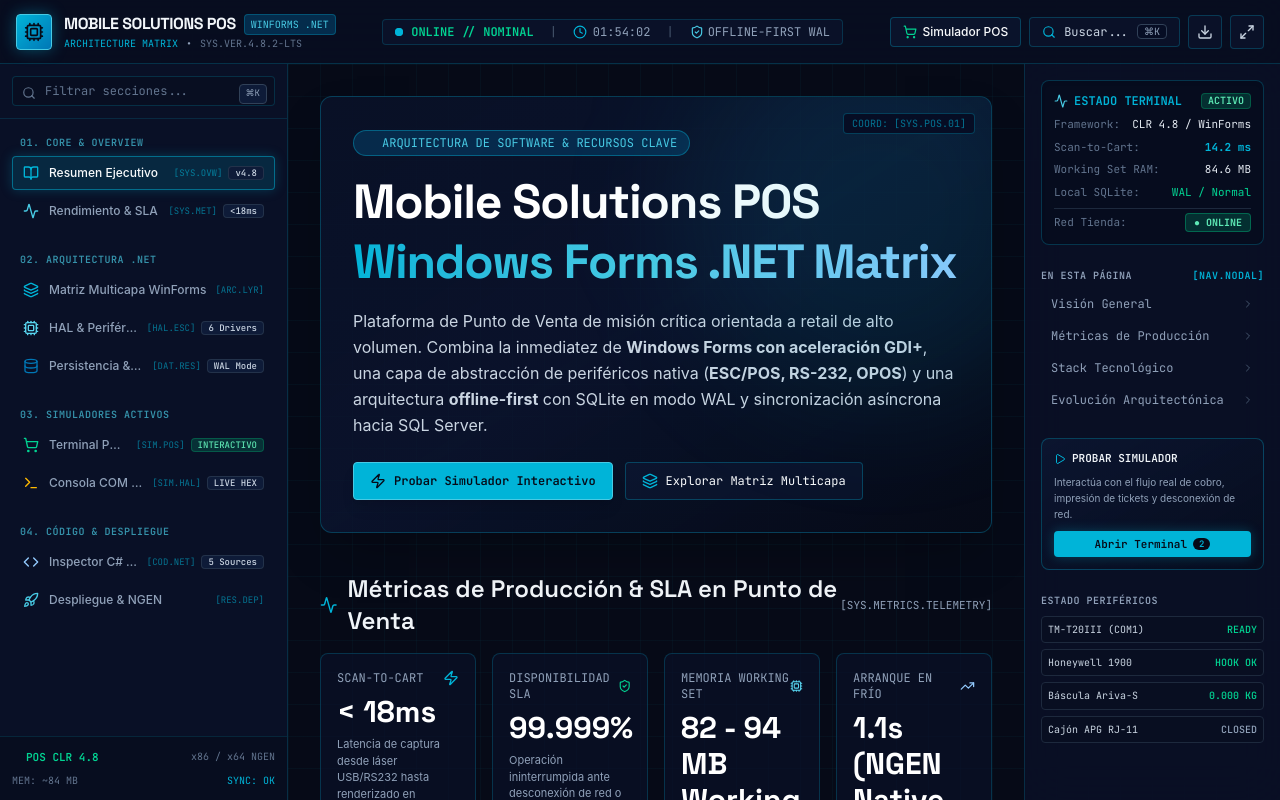
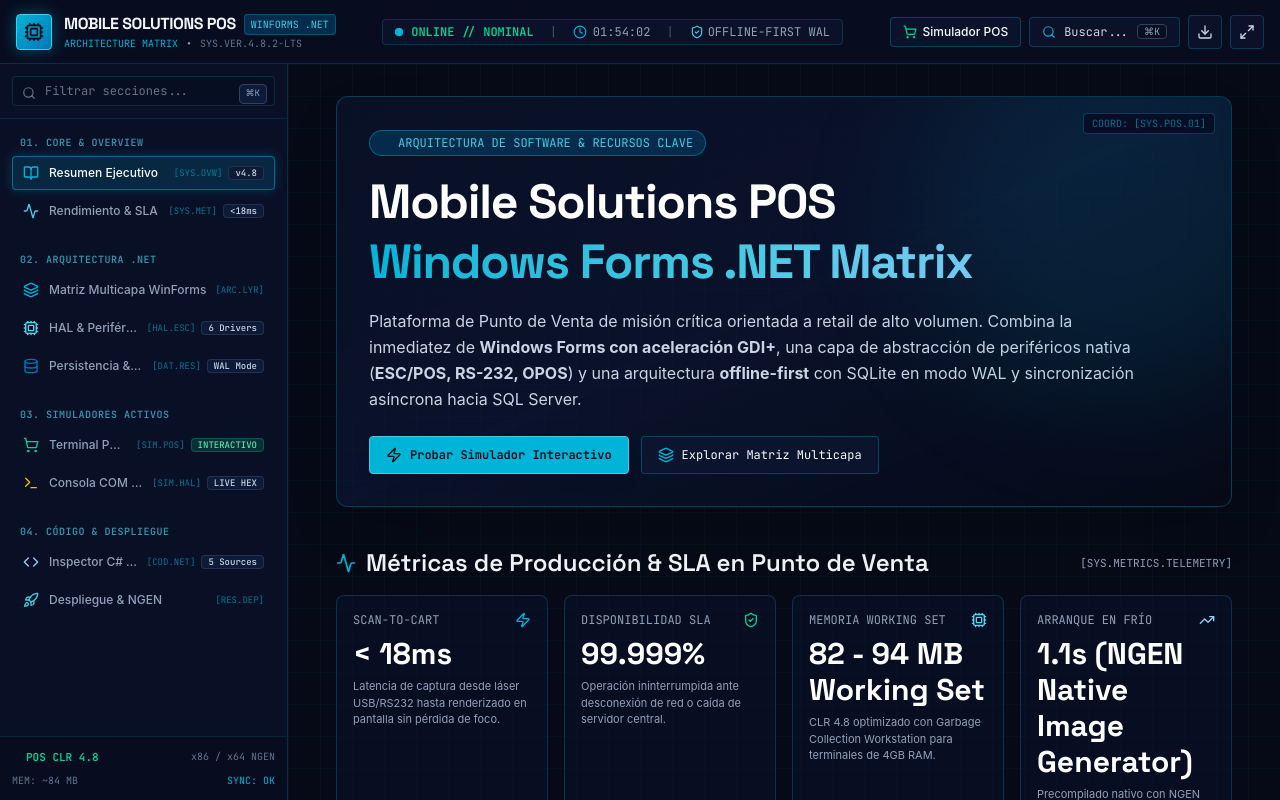
Before and after one commit to NoMeCompila/MobileSolutions-SPA, a React (Vite) app: page / in a window 1280 px wide. Shown: the top 800 px of the page. Built offline with nearby package versions, Linux system fonts and the light colour scheme.

Commit message:
refactor(RightTelemetryPanel.tsx); delete rigth side panel

```diff
--- a/src/App.tsx
+++ b/src/App.tsx
@@ -3,7 +3,6 @@ import { SectionId, POSCartItem } from './types';
 import { SAMPLE_POS_PRODUCTS } from './data/posArchitectureData';
 import { Header } from './components/Header';
 import { Sidebar } from './components/Sidebar';
-import { RightTelemetryPanel } from './components/RightTelemetryPanel';
 import { SearchModal } from './components/SearchModal';
 
 import { OverviewSection } from './components/sections/OverviewSection';
@@ -136,21 +135,12 @@ Generated by Mobile Solutions POS Architecture Matrix Portal.
           onOpenSearch={() => setIsSearchOpen(true)}
         />
 
-        {/* Central Content Canvas (with 280px left margin on desktop and 256px right margin on xl) */}
-        <main className="flex-1 min-w-0 px-4 sm:px-8 py-8 lg:ml-72 xl:mr-64 transition-all">
-          <div className="max-w-5xl mx-auto">
+        {/* Central Content Canvas */}
+        <main className="flex-1 min-w-0 px-4 sm:px-8 lg:px-12 py-8 lg:ml-72 transition-all">
+          <div className="max-w-6xl mx-auto w-full">
             {renderActiveSection()}
           </div>
         </main>
-
-        {/* Right 240px Telemetry & Nodal Navigation Panel */}
-        <RightTelemetryPanel
-          activeSection={activeSection}
-          onSelectSection={setActiveSection}
-          onlineMode={onlineMode}
-          onToggleOnlineMode={() => setOnlineMode(prev => !prev)}
-          cartCount={cart.length}
-        />
       </div>
 
       {/* Global Quick Search Modal (Cmd+K) */}
--- a/src/components/RightTelemetryPanel.tsx
+++ /dev/null
@@ -1,192 +0,0 @@
-import React from 'react';
-import { Activity, Cpu, HardDrive, Wifi, CheckCircle2, ChevronRight, Play } from 'lucide-react';
-import { SectionId } from '../types';
-
-interface RightTelemetryPanelProps {
-  activeSection: SectionId;
-  onSelectSection: (id: SectionId) => void;
-  onlineMode: boolean;
-  onToggleOnlineMode: () => void;
-  cartCount: number;
-}
-
-export const RightTelemetryPanel: React.FC<RightTelemetryPanelProps> = ({
-  activeSection,
-  onSelectSection,
-  onlineMode,
-  onToggleOnlineMode,
-  cartCount
-}) => {
-  // Navigation nodes for the current section
-  const sectionAnchors: Record<SectionId, { label: string; id: string }[]> = {
-    overview: [
-      { label: 'Visión General', id: 'ovw-top' },
-      { label: 'Métricas de Producción', id: 'ovw-metrics' },
-      { label: 'Stack Tecnológico', id: 'ovw-stack' },
-      { label: 'Evolución Arquitectónica', id: 'ovw-evolution' }
-    ],
-    architecture: [
-      { label: 'Capas del Sistema (N-Tier)', id: 'arc-layers' },
-      { label: 'Patrón de Comunicación', id: 'arc-patterns' },
-      { label: 'Ciclo Transaccional', id: 'arc-cycle' }
-    ],
-    'hardware-hal': [
-      { label: 'HAL Drivers Matriz', id: 'hal-drivers' },
-      { label: 'Impresoras ESC/POS', id: 'hal-printer' },
-      { label: 'Básculas RS-232', id: 'hal-scale' },
-      { label: 'Win32 RawInput Scanner', id: 'hal-scanner' }
-    ],
-    'terminal-simulator': [
-      { label: 'Escaneo de Códigos', id: 'sim-scanner' },
-      { label: 'Carrito & Pesaje', id: 'sim-cart' },
-      { label: 'Ticket Térmico 80mm', id: 'sim-ticket' },
-      { label: 'Simulador Offline/Online', id: 'sim-resilience' }
-    ],
-    'hardware-console': [
-      { label: 'Puertos Serie COM', id: 'hcon-ports' },
-      { label: 'Inyección de Comandos', id: 'hcon-inject' },
-      { label: 'Hex Log en Tiempo Real', id: 'hcon-hexlog' }
-    ],
-    'data-resilience': [
-      { label: 'Esquema Relacional', id: 'dat-schema' },
-      { label: 'SQLite WAL Mode', id: 'dat-wal' },
-      { label: 'Gateway de Sincronización', id: 'dat-sync' }
-    ],
-    'code-repository': [
-      { label: 'EscPosPrinterDriver.cs', id: 'cod-escpos' },
-      { label: 'RawInputBarcodeHook.cs', id: 'cod-rawinput' },
-      { label: 'OfflineJournal.cs', id: 'cod-wal' },
-      { label: 'SyncWorkerService.cs', id: 'cod-sync' }
-    ],
-    benchmarks: [
-      { label: 'Scan-to-Cart <18ms', id: 'bnc-scan' },
-      { label: 'Arranque Frío NGEN', id: 'bnc-cold' },
-      { label: 'Cola WAL 100k Tickets', id: 'bnc-queue' }
-    ],
-    deployment: [
-      { label: 'Empaquetado InnoSetup', id: 'dep-installer' },
-      { label: 'Optimización NGEN', id: 'dep-ngen' },
-      { label: 'Despliegues Masivos', id: 'dep-silent' }
-    ]
-  };
-
-  const currentAnchors = sectionAnchors[activeSection] || [];
-
-  return (
-    <aside className="hidden xl:block fixed top-16 bottom-0 right-0 w-64 bg-[#0A1128]/80 backdrop-blur-xl border-l border-[rgba(0,180,216,0.18)] p-4 overflow-y-auto space-y-6 text-xs font-mono">
-      {/* Node Telemetry Box */}
-      <div className="p-3 rounded-lg border border-[rgba(0,180,216,0.25)] bg-[#070D1F]/90 shadow-inner">
-        <div className="flex items-center justify-between text-[#00B4D8] mb-2 font-semibold">
-          <span className="flex items-center gap-1.5">
-            <Activity className="w-3.5 h-3.5 text-[#48CAE4]" />
-            <span>ESTADO TERMINAL</span>
-          </span>
-          <span className="text-[10px] px-1.5 py-0.2 rounded bg-emerald-500/20 text-emerald-300 border border-emerald-500/30">
-            ACTIVO
-          </span>
-        </div>
-
-        <div className="space-y-2 text-[11px] text-slate-300">
-          <div className="flex justify-between">
-            <span className="text-slate-500">Framework:</span>
-            <span className="text-slate-200">CLR 4.8 / WinForms</span>
-          </div>
-          <div className="flex justify-between">
-            <span className="text-slate-500">Scan-to-Cart:</span>
-            <span className="text-[#00B4D8] font-bold">14.2 ms</span>
-          </div>
-          <div className="flex justify-between">
-            <span className="text-slate-500">Working Set RAM:</span>
-            <span className="text-slate-200">84.6 MB</span>
-          </div>
-          <div className="flex justify-between">
-            <span className="text-slate-500">Local SQLite:</span>
-            <span className="text-emerald-400">WAL / Normal</span>
-          </div>
-          <div className="flex justify-between items-center pt-1 border-t border-slate-800">
-            <span className="text-slate-500">Red Tienda:</span>
-            <button
-              onClick={onToggleOnlineMode}
-              className={`px-2 py-0.5 rounded text-[10px] font-bold transition-all ${
-                onlineMode
-                  ? 'bg-emerald-500/20 text-emerald-300 border border-emerald-500/40'
-                  : 'bg-amber-500/20 text-amber-300 border border-amber-500/40'
-              }`}
-            >
-              {onlineMode ? '● ONLINE' : '○ OFFLINE (WAL)'}
-            </button>
-          </div>
-        </div>
-      </div>
-
-      {/* On This Page Nodal Navigation */}
-      <div>
-        <div className="text-[10px] uppercase font-semibold text-slate-400 tracking-wider mb-2 flex items-center justify-between">
-          <span>EN ESTA PÁGINA</span>
-          <span className="text-[#00B4D8]">[NAV.NODAL]</span>
-        </div>
-
-        <ul className="space-y-1">
-          {currentAnchors.map((anchor, idx) => (
-            <li key={idx}>
-              <a
-                href={`#${anchor.id}`}
-                className="block px-2.5 py-1.5 rounded text-slate-400 hover:text-[#48CAE4] hover:bg-[#0E1B38] transition-colors flex items-center justify-between group"
-              >
-                <span className="truncate">{anchor.label}</span>
-                <ChevronRight className="w-3 h-3 text-slate-600 group-hover:text-[#00B4D8] shrink-0" />
-              </a>
-            </li>
-          ))}
-        </ul>
-      </div>
-
-      {/* Fast Action to Simulator */}
-      <div className="p-3 rounded-lg border border-[#00B4D8]/30 bg-gradient-to-br from-[#0E1B38]/60 to-[#070D1F] space-y-2">
-        <div className="text-[11px] font-semibold text-slate-100 flex items-center gap-1.5">
-          <Play className="w-3 h-3 text-[#00B4D8]" />
-          <span>PROBAR SIMULADOR</span>
-        </div>
-        <p className="text-[10px] text-slate-400 font-sans leading-relaxed">
-          Interactúa con el flujo real de cobro, impresión de tickets y desconexión de red.
-        </p>
-        <button
-          onClick={() => onSelectSection('terminal-simulator')}
-          className="w-full py-1.5 rounded bg-[#00B4D8] text-[#060A17] font-semibold text-[11px] hover:bg-[#48CAE4] transition-all flex items-center justify-center gap-1.5 shadow-[0_0_12px_rgba(0,180,216,0.3)]"
-        >
-          <span>Abrir Terminal</span>
-          {cartCount > 0 && (
-            <span className="px-1.5 py-0.2 rounded-full bg-[#060A17] text-[#00B4D8] text-[9px]">
-              {cartCount}
-            </span>
-          )}
-        </button>
-      </div>
-
-      {/* Peripherals Status List */}
-      <div>
-        <div className="text-[10px] uppercase font-semibold text-slate-400 tracking-wider mb-2">
-          ESTADO PERIFÉRICOS
-        </div>
-        <div className="space-y-1.5 text-[10px]">
-          <div className="flex items-center justify-between p-1.5 rounded bg-[#080E21] border border-slate-800">
-            <span className="text-slate-300">TM-T20III (COM1)</span>
-            <span className="text-emerald-400 font-medium">READY</span>
-          </div>
-          <div className="flex items-center justify-between p-1.5 rounded bg-[#080E21] border border-slate-800">
-            <span className="text-slate-300">Honeywell 1900</span>
-            <span className="text-emerald-400 font-medium">HOOK OK</span>
-          </div>
-          <div className="flex items-center justify-between p-1.5 rounded bg-[#080E21] border border-slate-800">
-            <span className="text-slate-300">Báscula Ariva-S</span>
-            <span className="text-emerald-400 font-medium">0.000 KG</span>
-          </div>
-          <div className="flex items-center justify-between p-1.5 rounded bg-[#080E21] border border-slate-800">
-            <span className="text-slate-300">Cajón APG RJ-11</span>
-            <span className="text-slate-400 font-medium">CLOSED</span>
-          </div>
-        </div>
-      </div>
-    </aside>
-  );
-};
```
